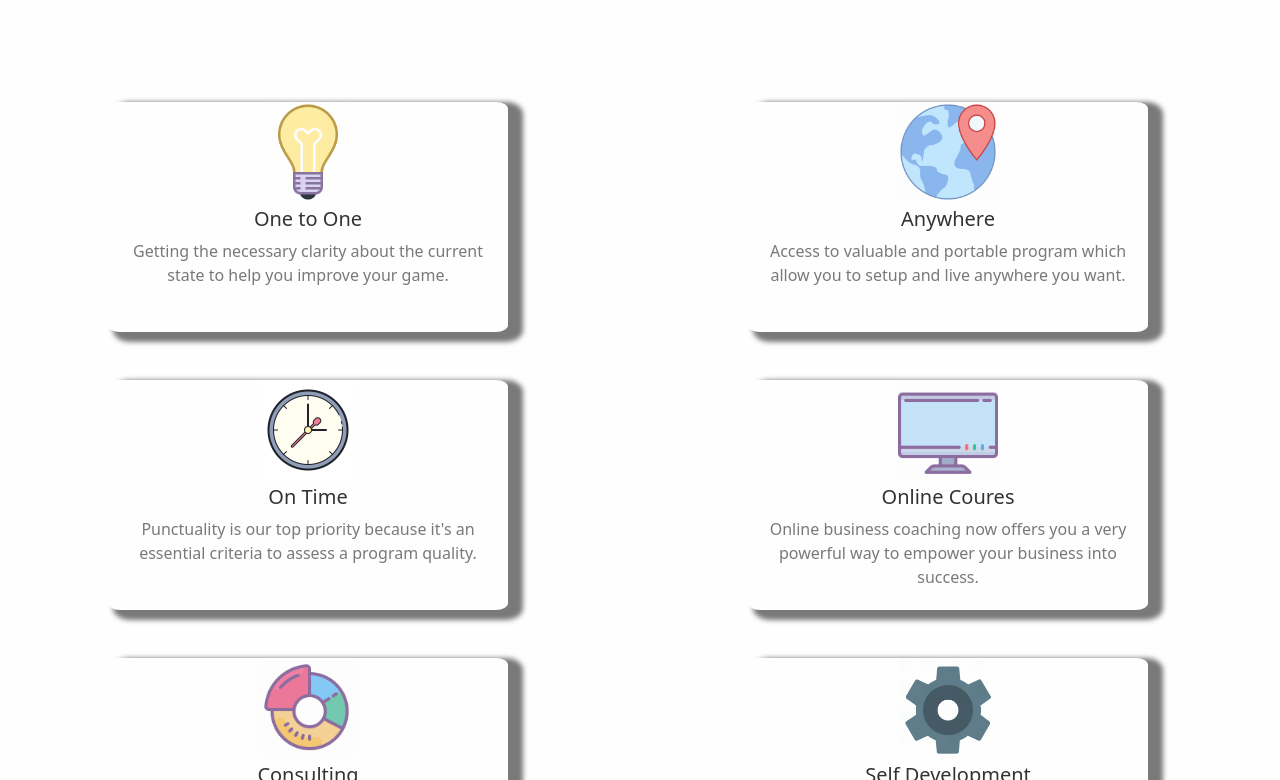
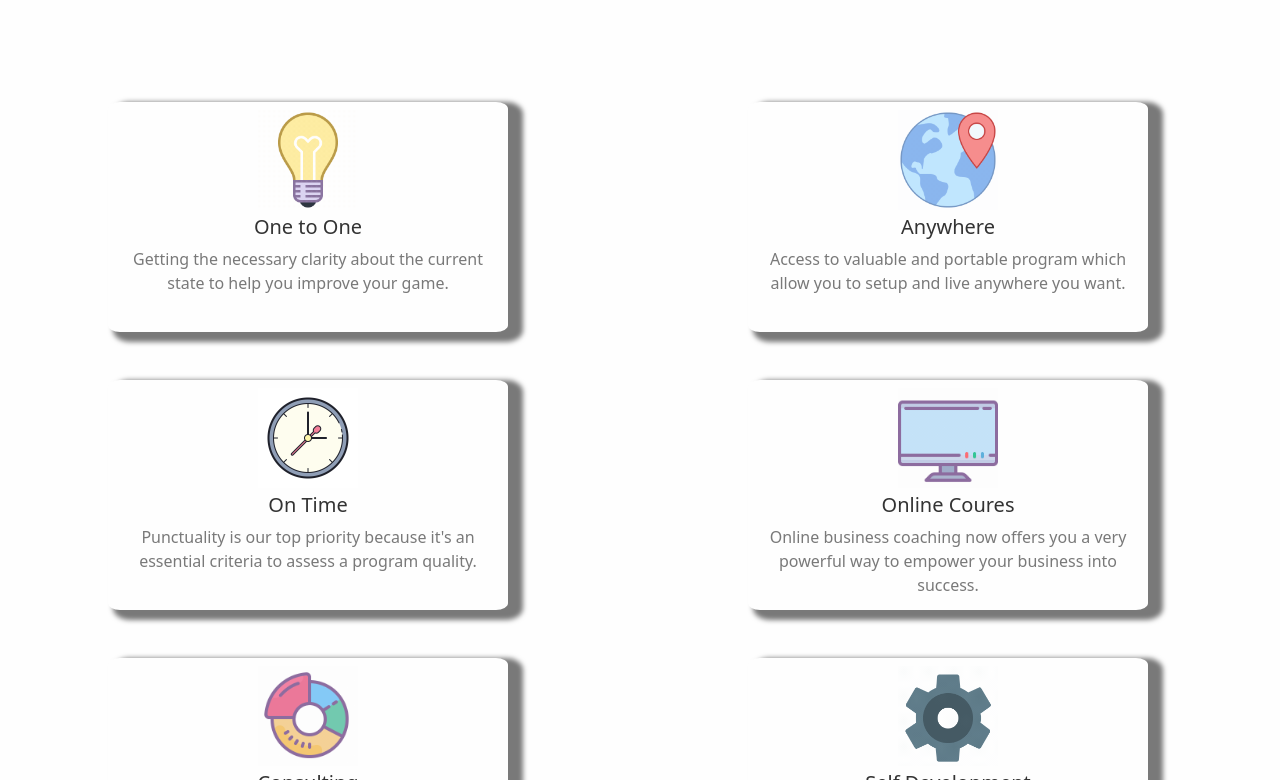
Before and after one commit to Saimon397/proj-html-vuejs, a Vue app: page / in a window 1280 px wide. Shown: the part 1080-1860 px from the top of the page. Built offline with nearby package versions, Linux system fonts and the light colour scheme.

Commit message:
comm.14.3

```diff
--- a/src/components/Main1Component.vue
+++ b/src/components/Main1Component.vue
@@ -9,7 +9,7 @@
     </div>
     <!-- inserisco i 6 component dinamicamente -->
     <div class="d-flex container-fluid justify-content-around mt-5 pt-5 pb-3 row gap-5">
-      <div class="card-info" v-for="(element, index) in store.elements" :key="index">
+      <div class="card-info pt-2" v-for="(element, index) in store.elements" :key="index">
         <img :src="element.img" alt="">
         <h5>{{ element.name }}</h5>
         <p> {{ element.info }} </p>
```
